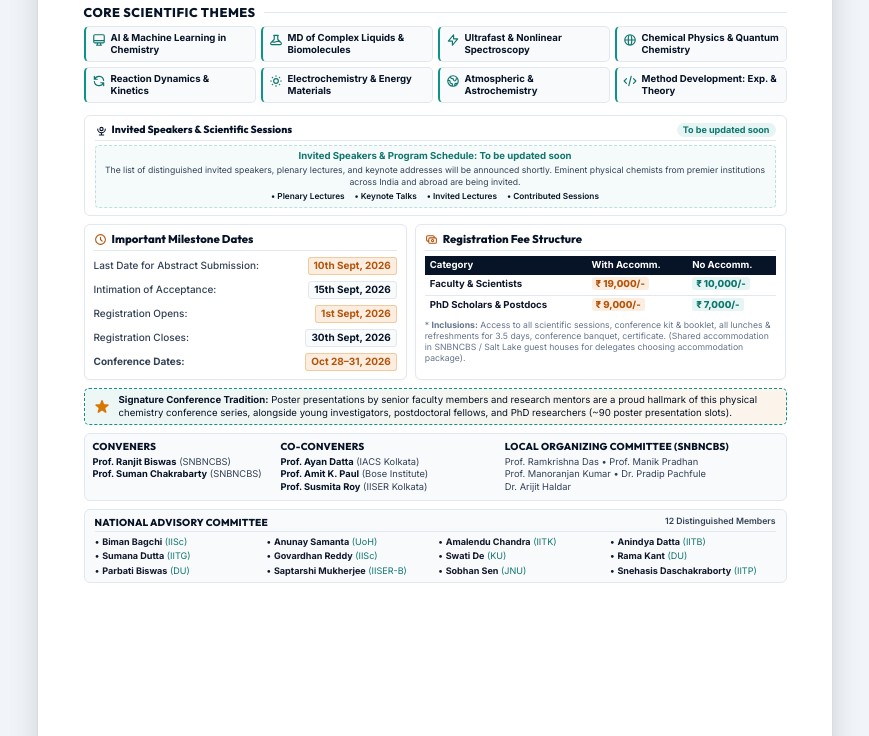
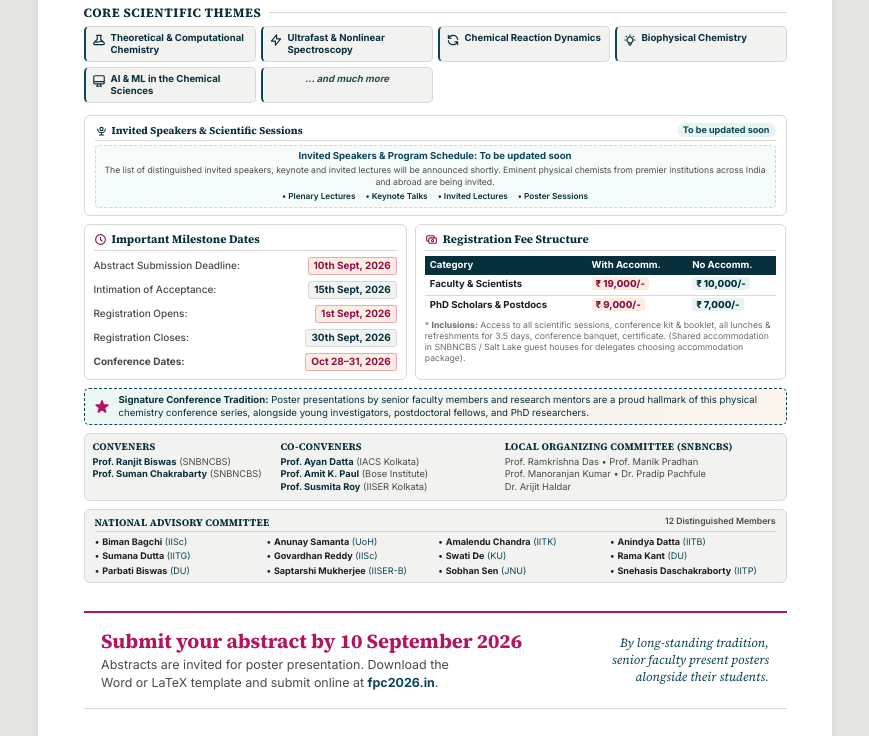
Before and after one commit to namus/physchem2026, a plain HTML site: page flyer.html in a window 1280 px wide. Shown: the part 304-1040 px from the top of the page, without its empty margins (205-1074 px from the left). Drawn offline with Linux system fonts and the light colour scheme.

Commit message:
Bring the flyer onto the conference identity; fix the sticky header edge
Reviewing the deployed site turned up two defects. The scrolled header kept
border-bottom-color: rgba(255,255,255,0.1) from the old dark design, so on
the paper ground it had no visible edge and content appeared to ghost
through the translucent bar. The header is now opaque with a hairline rule.
Eyebrow labels inside centred cards were stretching full width and sitting
hard left while the rest of the card was centred.

flyer.html and flyer.css move onto the same palette and type as the site:
paper, ink, deep teal and the single magenta, with Source Serif 4 for
display. Fourteen hardcoded instances of the old teal replaced by the
token. The print button and toolbar badge are restyled; the badge's dark
text on magenta was 2.15:1 and is now white.

Flyer content brought into line with the site and the poster:
- Eight themes condensed to the poster's five, plus "and much more".
- "Contributed Sessions" -> "Poster Sessions", and the speaker blurb no
  longer promises plenary lectures. Contributed submissions are posters.
- Dropped the "~90 poster presentation slots" figure, which nothing
  currently substantiates.
- "Last Date for Abstract Submission" -> "Abstract Submission Deadline".
- Added the poster's closing call to action, which also fills the slack the
  A4 sheet gained from the cuts above.

Verified: the flyer's text passes WCAG AA (the two apparent failures in the
date banner were white on a teal gradient, which the checker reads as
transparent -- confirmed 10.5-14.2:1 by hand). No sideways scroll on either
page at 360/390/768/1440. No console errors.

Co-Authored-By: Claude Opus 5 <noreply@anthropic.com>
Claude-Session: https://claude.ai/code/session_01YXVsXyJTVdCY75M7zxP7L2

```diff
--- a/css/flyer.css
+++ b/css/flyer.css
@@ -6,33 +6,41 @@
 @import url('https://fonts.googleapis.com/css2?family=Inter:wght@300;400;500;600;700;800&family=Outfit:wght@500;600;700;800;900&display=swap');
 
 :root {
-  --primary-900: #071326;
-  --primary-800: #0b1d3a;
-  --primary-700: #102a54;
-  --primary-600: #1e3a8a;
+  /* Conference identity — sampled from FPC2026_Poster.pdf (23 Aug 2026). */
+  --ink:          #1e1e1e;
+  --paper:        #f2f2f0;
+  --teal:         #0b4557;
+  --teal-deep:    #072f3c;
+  --magenta:      #b3145f;
+  --rule:         #d8d8d4;
 
-  --accent-teal: #0d9488;
-  --accent-teal-dark: #0f766e;
-  --accent-teal-light: #14b8a6;
-  --accent-gold: #d97706;
-  --accent-gold-dark: #b45309;
+  --primary-900: var(--teal-deep);
+  --primary-800: var(--teal);
+  --primary-700: var(--teal);
+  --primary-600: var(--teal);
 
-  --bg-page: #f1f5f9;
-  --bg-sheet: #ffffff;
-  --bg-surface-alt: #f8fafc;
-  --bg-accent-soft: rgba(13, 148, 136, 0.05);
+  --accent-teal:       var(--teal);
+  --accent-teal-dark:  var(--teal-deep);
+  --accent-teal-light: #12657d;
+  --accent-gold:       var(--magenta);
+  --accent-gold-dark:  #8d0f4a;
 
-  --text-main: #0f172a;
-  --text-muted: #334155;
-  --text-subtle: #64748b;
+  --bg-page:         #e6e6e2;
+  --bg-sheet:        #ffffff;
+  --bg-surface-alt:  var(--paper);
+  --bg-accent-soft:  rgba(11, 69, 87, 0.05);
 
-  --border-light: #e2e8f0;
-  --border-dark: #cbd5e1;
-  --border-teal: rgba(13, 148, 136, 0.25);
-  --border-gold: rgba(217, 119, 6, 0.3);
+  --text-main:   var(--ink);
+  --text-muted:  #4a4a48;
+  --text-subtle: #6b6b68;
+
+  --border-light: var(--rule);
+  --border-dark:  #c4c4bf;
+  --border-teal:  rgba(11, 69, 87, 0.28);
+  --border-gold:  rgba(179, 20, 95, 0.30);
 
   --font-sans: 'Inter', system-ui, -apple-system, sans-serif;
-  --font-heading: 'Outfit', var(--font-sans);
+  --font-heading: 'Source Serif 4', 'Source Serif Pro', Charter, Georgia, 'Times New Roman', serif;
 }
 
 *, *::before, *::after {
@@ -81,7 +89,7 @@ body {
 
 .toolbar-badge {
   background: var(--accent-gold);
-  color: var(--primary-900);
+  color: #ffffff;
   font-size: 0.75rem;
   font-weight: 700;
   padding: 0.2rem 0.5rem;
@@ -110,8 +118,8 @@ body {
 }
 
 .btn-print {
-  background: linear-gradient(135deg, var(--accent-gold) 0%, #f59e0b 100%);
-  color: var(--primary-900);
+  background: var(--magenta);
+  color: #ffffff;
   box-shadow: 0 2px 8px rgba(217, 119, 6, 0.3);
 }
 
@@ -663,3 +671,55 @@ body {
     page-break-inside: avoid !important;
   }
 }
+
+
+/* ==========================================================================
+   Identity alignment — flat planes and hairline rules, as on the poster.
+   ========================================================================== */
+.flyer-sheet, .flyer-sheet * { text-shadow: none !important; }
+[class*="flyer"] { box-shadow: none !important; }
+.flyer-sheet { box-shadow: 0 2px 10px rgba(30,30,30,0.10) !important; }
+h1, h2, h3, h4, h5, h6 { font-family: var(--font-heading); font-weight: 600; letter-spacing: -0.005em; }
+
+/* ==========================================================================
+   Closing call to action (mirrors the conference poster)
+   ========================================================================== */
+.flyer-cta {
+  margin-top: 1.25rem;
+  padding: 1rem 1.1rem;
+  border-top: 2px solid var(--magenta);
+  border-bottom: 1px solid var(--rule);
+  display: flex;
+  align-items: center;
+  justify-content: space-between;
+  gap: 1.25rem;
+}
+.flyer-cta-title {
+  font-family: var(--font-heading);
+  font-size: 1.25rem;
+  font-weight: 700;
+  color: var(--magenta);
+  margin: 0 0 0.2rem;
+  line-height: 1.2;
+}
+.flyer-cta-sub {
+  font-size: 0.78rem;
+  color: var(--text-muted);
+  margin: 0;
+  line-height: 1.45;
+  max-width: 46ch;
+}
+.flyer-cta-sub strong { color: var(--teal); }
+.flyer-cta-note {
+  font-family: var(--font-heading);
+  font-style: italic;
+  font-size: 0.78rem;
+  color: var(--teal);
+  margin: 0;
+  text-align: right;
+  max-width: 26ch;
+  flex: none;
+}
+@media print {
+  .flyer-cta { break-inside: avoid; }
+}
--- a/css/identity.css
+++ b/css/identity.css
@@ -313,3 +313,25 @@ h1, h2, h3, h4, h5, h6 {
   background: rgba(255, 255, 255, 0.12) !important;
   color: #ffffff !important;
 }
+
+/* --- fixes after reviewing the deployed site -------------------------- */
+
+/* The scrolled header kept a white bottom border from the old dark design,
+   so the bar had no visible edge against the paper ground and page content
+   appeared to ghost through it. */
+.site-header {
+  background: var(--paper) !important;
+  backdrop-filter: none !important;
+  -webkit-backdrop-filter: none !important;
+  border-bottom: 1px solid var(--rule) !important;
+}
+.site-header.scrolled {
+  background: var(--paper) !important;
+  border-bottom-color: var(--rule) !important;
+  box-shadow: 0 1px 3px rgba(30, 30, 30, 0.06) !important;
+}
+
+/* Eyebrow labels inside centred cards were stretching to the full width and
+   sitting hard left while the rest of the card was centred. */
+.card-panel[style*="text-align: center"] .section-badge,
+.card-panel[style*="text-align:center"] .section-badge { display: block; text-align: center; }
--- a/flyer.html
+++ b/flyer.html
@@ -6,12 +6,12 @@
   <title>Frontiers of Physical Chemistry 2026 (FPC 2026) | Conference Flyer</title>
 
   <!-- Favicon -->
-  <link rel="icon" type="image/jpeg" href="./images/conference_logo.jpeg">
+  <link rel="icon" type="image/png" sizes="32x32" href="./images/favicon-32.png">
 
   <!-- Google Web Fonts -->
   <link rel="preconnect" href="https://fonts.googleapis.com">
   <link rel="preconnect" href="https://fonts.gstatic.com" crossorigin>
-  <link href="https://fonts.googleapis.com/css2?family=Inter:wght@300;400;500;600;700;800&family=Outfit:wght@500;600;700;800;900&display=swap" rel="stylesheet">
+  <link href="https://fonts.googleapis.com/css2?family=Inter:wght@400;500;600;700&family=Source+Serif+4:ital,opsz,wght@0,8..60,400;0,8..60,600;0,8..60,700;1,8..60,400&display=swap" rel="stylesheet">
 
   <!-- Flyer Stylesheet -->
   <link rel="stylesheet" href="./css/flyer.css">
@@ -100,59 +100,37 @@
 
         <div class="themes-compact-grid">
           <div class="theme-compact-card">
-            <svg class="theme-compact-icon" fill="none" stroke="currentColor" viewBox="0 0 24 24">
+            <svg class="theme-compact-icon" fill="none" stroke="currentColor" viewBox="0 0 24 24" aria-hidden="true">
+              <path stroke-linecap="round" stroke-linejoin="round" stroke-width="2" d="M19.428 15.428a2 2 0 00-1.022-.547l-2.387-.477a6 6 0 00-3.86.517l-.318.158a6 6 0 01-3.86.517L6.05 15.21a2 2 0 00-1.806.547M8 4h8l-1 1v5.172a2 2 0 00.586 1.414l5 5c1.26 1.26.367 3.414-1.415 3.414H4.828c-1.782 0-2.674-2.154-1.414-3.414l5-5A2 2 0 009 10.172V5L8 4z"></path>
+            </svg>
+            <span class="theme-compact-title">Theoretical &amp; Computational Chemistry</span>
+          </div>
+          <div class="theme-compact-card">
+            <svg class="theme-compact-icon" fill="none" stroke="currentColor" viewBox="0 0 24 24" aria-hidden="true">
+              <path stroke-linecap="round" stroke-linejoin="round" stroke-width="2" d="M13 10V3L4 14h7v7l9-11h-7z"></path>
+            </svg>
+            <span class="theme-compact-title">Ultrafast &amp; Nonlinear Spectroscopy</span>
+          </div>
+          <div class="theme-compact-card">
+            <svg class="theme-compact-icon" fill="none" stroke="currentColor" viewBox="0 0 24 24" aria-hidden="true">
+              <path stroke-linecap="round" stroke-linejoin="round" stroke-width="2" d="M4 4v5h.582m15.356 2A8.001 8.001 0 004.582 9m0 0H9m11 11v-5h-.581m0 0a8.003 8.003 0 01-15.357-2m15.357 2H15"></path>
+            </svg>
+            <span class="theme-compact-title">Chemical Reaction Dynamics</span>
+          </div>
+          <div class="theme-compact-card">
+            <svg class="theme-compact-icon" fill="none" stroke="currentColor" viewBox="0 0 24 24" aria-hidden="true">
+              <path stroke-linecap="round" stroke-linejoin="round" stroke-width="2" d="M9.663 17h4.673M12 3v1m6.364 1.636l-.707.707M21 12h-1M4 12H3m3.343-5.657l-.707-.707m2.828 9.9a5 5 0 117.072 0l-.548.547A3.374 3.374 0 0014 18.469V19a2 2 0 11-4 0v-.531c0-.895-.356-1.754-.988-2.386l-.548-.547z"></path>
+            </svg>
+            <span class="theme-compact-title">Biophysical Chemistry</span>
+          </div>
+          <div class="theme-compact-card">
+            <svg class="theme-compact-icon" fill="none" stroke="currentColor" viewBox="0 0 24 24" aria-hidden="true">
               <path stroke-linecap="round" stroke-linejoin="round" stroke-width="2" d="M9.75 17L9 20l-1 1h8l-1-1-.75-3M3 13h18M5 17h14a2 2 0 002-2V5a2 2 0 00-2-2H5a2 2 0 00-2 2v10a2 2 0 002 2z"></path>
             </svg>
-            <span class="theme-compact-title">AI & Machine Learning in Chemistry</span>
+            <span class="theme-compact-title">AI &amp; ML in the Chemical Sciences</span>
           </div>
-
-          <div class="theme-compact-card">
-            <svg class="theme-compact-icon" fill="none" stroke="currentColor" viewBox="0 0 24 24">
-              <path stroke-linecap="round" stroke-linejoin="round" stroke-width="2" d="M19.428 15.428a2 2 0 00-1.022-.547l-2.387-.477a6 6 0 00-3.86.517l-.318.158a6 6 0 01-3.86.517L6.05 15.21a2 2 0 00-1.806.547M8 4h8l-1 1v5.172a2 2 0 00.586 1.414l5 5c1.26 1.26.367 3.414-1.415 3.414H4.828c-1.782 0-2.674-2.154-1.414-3.414l5-5A2 2 0 009 10.172V5L8 4z"></path>
-            </svg>
-            <span class="theme-compact-title">MD of Complex Liquids & Biomolecules</span>
-          </div>
-
-          <div class="theme-compact-card">
-            <svg class="theme-compact-icon" fill="none" stroke="currentColor" viewBox="0 0 24 24">
-              <path stroke-linecap="round" stroke-linejoin="round" stroke-width="2" d="M13 10V3L4 14h7v7l9-11h-7z"></path>
-            </svg>
-            <span class="theme-compact-title">Ultrafast & Nonlinear Spectroscopy</span>
-          </div>
-
-          <div class="theme-compact-card">
-            <svg class="theme-compact-icon" fill="none" stroke="currentColor" viewBox="0 0 24 24">
-              <path stroke-linecap="round" stroke-linejoin="round" stroke-width="2" d="M21 12a9 9 0 01-9 9m9-9a9 9 0 00-9-9m9 9H3m9 9a9 9 0 01-9-9m9 9c1.657 0 3-4.03 3-9s-1.343-9-3-9m0 18c-1.657 0-3-4.03-3-9s1.343-9 3-9m-9 9a9 9 0 019-9"></path>
-            </svg>
-            <span class="theme-compact-title">Chemical Physics & Quantum Chemistry</span>
-          </div>
-
-          <div class="theme-compact-card">
-            <svg class="theme-compact-icon" fill="none" stroke="currentColor" viewBox="0 0 24 24">
-              <path stroke-linecap="round" stroke-linejoin="round" stroke-width="2" d="M4 4v5h.582m15.356 2A8.001 8.001 0 004.582 9m0 0H9m11 11v-5h-.581m0 0a8.003 8.003 0 01-15.357-2m15.357 2H15"></path>
-            </svg>
-            <span class="theme-compact-title">Reaction Dynamics & Kinetics</span>
-          </div>
-
-          <div class="theme-compact-card">
-            <svg class="theme-compact-icon" fill="none" stroke="currentColor" viewBox="0 0 24 24">
-              <path stroke-linecap="round" stroke-linejoin="round" stroke-width="2" d="M12 3v1m0 16v1m9-9h-1M4 12H3m15.364 6.364l-.707-.707M6.343 6.343l-.707-.707m12.728 0l-.707.707M6.343 17.657l-.707.707M16 12a4 4 0 11-8 0 4 4 0 018 0z"></path>
-            </svg>
-            <span class="theme-compact-title">Electrochemistry & Energy Materials</span>
-          </div>
-
-          <div class="theme-compact-card">
-            <svg class="theme-compact-icon" fill="none" stroke="currentColor" viewBox="0 0 24 24">
-              <path stroke-linecap="round" stroke-linejoin="round" stroke-width="2" d="M3.055 11H5a2 2 0 012 2v1a2 2 0 002 2 2 2 0 012 2v2.945M8 3.935V5.5A2.5 2.5 0 0010.5 8h.5a2 2 0 012 2 2 2 0 104 0 2 2 0 012-2h1.064M15 20.488V18a2 2 0 012-2h3.064M21 12a9 9 0 11-18 0 9 9 0 0118 0z"></path>
-            </svg>
-            <span class="theme-compact-title">Atmospheric & Astrochemistry</span>
-          </div>
-
-          <div class="theme-compact-card">
-            <svg class="theme-compact-icon" fill="none" stroke="currentColor" viewBox="0 0 24 24">
-              <path stroke-linecap="round" stroke-linejoin="round" stroke-width="2" d="M10 20l4-16m4 4l4 4-4 4M6 16l-4-4 4-4"></path>
-            </svg>
-            <span class="theme-compact-title">Method Development: Exp. & Theory</span>
+          <div class="theme-compact-card" style="justify-content: center;">
+            <span class="theme-compact-title" style="font-style: italic; opacity: 0.85;">&hellip; and much more</span>
           </div>
         </div>
       </section>
@@ -166,21 +144,21 @@
             </svg>
             <span>Invited Speakers & Scientific Sessions</span>
           </div>
-          <span style="font-size: 6.8pt; font-weight: 700; color: #0f766e; background: rgba(13, 148, 136, 0.1); padding: 1px 6px; border-radius: 999px;">To be updated soon</span>
+          <span style="font-size: 6.8pt; font-weight: 700; color: var(--teal); background: rgba(13, 148, 136, 0.1); padding: 1px 6px; border-radius: 999px;">To be updated soon</span>
         </div>
 
         <div style="text-align: center; padding: 4px 6px; background: rgba(13, 148, 136, 0.04); border-radius: 4px; border: 1px dashed rgba(13, 148, 136, 0.25);">
-          <p style="font-size: 7.2pt; font-weight: 700; color: #0f766e; margin-bottom: 2px;">
+          <p style="font-size: 7.2pt; font-weight: 700; color: var(--teal); margin-bottom: 2px;">
             Invited Speakers & Program Schedule: To be updated soon
           </p>
           <p style="font-size: 6.5pt; color: var(--text-muted); line-height: 1.35; margin: 0 auto;">
-            The list of distinguished invited speakers, plenary lectures, and keynote addresses will be announced shortly. Eminent physical chemists from premier institutions across India and abroad are being invited.
+            The list of distinguished invited speakers, keynote and invited lectures will be announced shortly. Eminent physical chemists from premier institutions across India and abroad are being invited.
           </p>
           <div style="display: flex; justify-content: center; gap: 10px; margin-top: 3px; font-size: 6.2pt; font-weight: 600; color: var(--primary-900);">
             <span>&bull; Plenary Lectures</span>
             <span>&bull; Keynote Talks</span>
             <span>&bull; Invited Lectures</span>
-            <span>&bull; Contributed Sessions</span>
+            <span>&bull; Poster Sessions</span>
           </div>
         </div>
       </div>
@@ -198,7 +176,7 @@
 
           <div class="dates-compact-list">
             <div class="date-compact-row highlight">
-              <span class="date-compact-label">Last Date for Abstract Submission:</span>
+              <span class="date-compact-label">Abstract Submission Deadline:</span>
               <span class="date-compact-val">10th Sept, 2026</span>
             </div>
             <div class="date-compact-row">
@@ -263,7 +241,7 @@
           <path d="M9.049 2.927c.3-.921 1.603-.921 1.902 0l1.07 3.292a1 1 0 00.95.69h3.462c.969 0 1.371 1.24.588 1.81l-2.8 2.034a1 1 0 00-.364 1.118l1.07 3.292c.3.921-.755 1.688-1.54 1.118l-2.8-2.034a1 1 0 00-1.175 0l-2.8 2.034c-.784.57-1.838-.197-1.539-1.118l1.07-3.292a1 1 0 00-.364-1.118L2.98 8.72c-.783-.57-.38-1.81.588-1.81h3.461a1 1 0 00.951-.69l1.07-3.292z"></path>
         </svg>
         <div class="callout-text">
-          <strong>Signature Conference Tradition:</strong> Poster presentations by senior faculty members and research mentors are a proud hallmark of this physical chemistry conference series, alongside young investigators, postdoctoral fellows, and PhD researchers (~90 poster presentation slots).
+          <strong>Signature Conference Tradition:</strong> Poster presentations by senior faculty members and research mentors are a proud hallmark of this physical chemistry conference series, alongside young investigators, postdoctoral fellows, and PhD researchers.
         </div>
       </div>
 
@@ -303,22 +281,36 @@
           <span style="font-size: 6.5pt; color: var(--text-muted); font-weight: 600;">12 Distinguished Members</span>
         </div>
         <div style="display: grid; grid-template-columns: repeat(4, 1fr); gap: 3px 6px; font-size: 6.8pt; line-height: 1.25;">
-          <div>&bull; <strong>Biman Bagchi</strong> <span style="color: #0f766e;">(IISc)</span></div>
-          <div>&bull; <strong>Anunay Samanta</strong> <span style="color: #0f766e;">(UoH)</span></div>
-          <div>&bull; <strong>Amalendu Chandra</strong> <span style="color: #0f766e;">(IITK)</span></div>
-          <div>&bull; <strong>Anindya Datta</strong> <span style="color: #0f766e;">(IITB)</span></div>
-          <div>&bull; <strong>Sumana Dutta</strong> <span style="color: #0f766e;">(IITG)</span></div>
-          <div>&bull; <strong>Govardhan Reddy</strong> <span style="color: #0f766e;">(IISc)</span></div>
-          <div>&bull; <strong>Swati De</strong> <span style="color: #0f766e;">(KU)</span></div>
-          <div>&bull; <strong>Rama Kant</strong> <span style="color: #0f766e;">(DU)</span></div>
-          <div>&bull; <strong>Parbati Biswas</strong> <span style="color: #0f766e;">(DU)</span></div>
-          <div>&bull; <strong>Saptarshi Mukherjee</strong> <span style="color: #0f766e;">(IISER-B)</span></div>
-          <div>&bull; <strong>Sobhan Sen</strong> <span style="color: #0f766e;">(JNU)</span></div>
-          <div>&bull; <strong>Snehasis Daschakraborty</strong> <span style="color: #0f766e;">(IITP)</span></div>
+          <div>&bull; <strong>Biman Bagchi</strong> <span style="color: var(--teal);">(IISc)</span></div>
+          <div>&bull; <strong>Anunay Samanta</strong> <span style="color: var(--teal);">(UoH)</span></div>
+          <div>&bull; <strong>Amalendu Chandra</strong> <span style="color: var(--teal);">(IITK)</span></div>
+          <div>&bull; <strong>Anindya Datta</strong> <span style="color: var(--teal);">(IITB)</span></div>
+          <div>&bull; <strong>Sumana Dutta</strong> <span style="color: var(--teal);">(IITG)</span></div>
+          <div>&bull; <strong>Govardhan Reddy</strong> <span style="color: var(--teal);">(IISc)</span></div>
+          <div>&bull; <strong>Swati De</strong> <span style="color: var(--teal);">(KU)</span></div>
+          <div>&bull; <strong>Rama Kant</strong> <span style="color: var(--teal);">(DU)</span></div>
+          <div>&bull; <strong>Parbati Biswas</strong> <span style="color: var(--teal);">(DU)</span></div>
+          <div>&bull; <strong>Saptarshi Mukherjee</strong> <span style="color: var(--teal);">(IISER-B)</span></div>
+          <div>&bull; <strong>Sobhan Sen</strong> <span style="color: var(--teal);">(JNU)</span></div>
+          <div>&bull; <strong>Snehasis Daschakraborty</strong> <span style="color: var(--teal);">(IITP)</span></div>
         </div>
       </div>
 
       <!-- 7. Footer: QR Code, Web, Email & Venue -->
+      <!-- Closing call to action, mirroring the conference poster -->
+      <section class="flyer-cta">
+        <div class="flyer-cta-main">
+          <h3 class="flyer-cta-title">Submit your abstract by 10 September 2026</h3>
+          <p class="flyer-cta-sub">
+            Abstracts are invited for poster presentation. Download the Word or LaTeX
+            template and submit online at <strong>fpc2026.in</strong>.
+          </p>
+        </div>
+        <p class="flyer-cta-note">
+          By long-standing tradition, senior faculty present posters alongside their students.
+        </p>
+      </section>
+
       <footer class="flyer-footer">
         <div class="footer-qr-group">
           <img src="./images/fpc2026_qr.svg" alt="QR Code to fpc2026.in" class="footer-qr-img">
```
